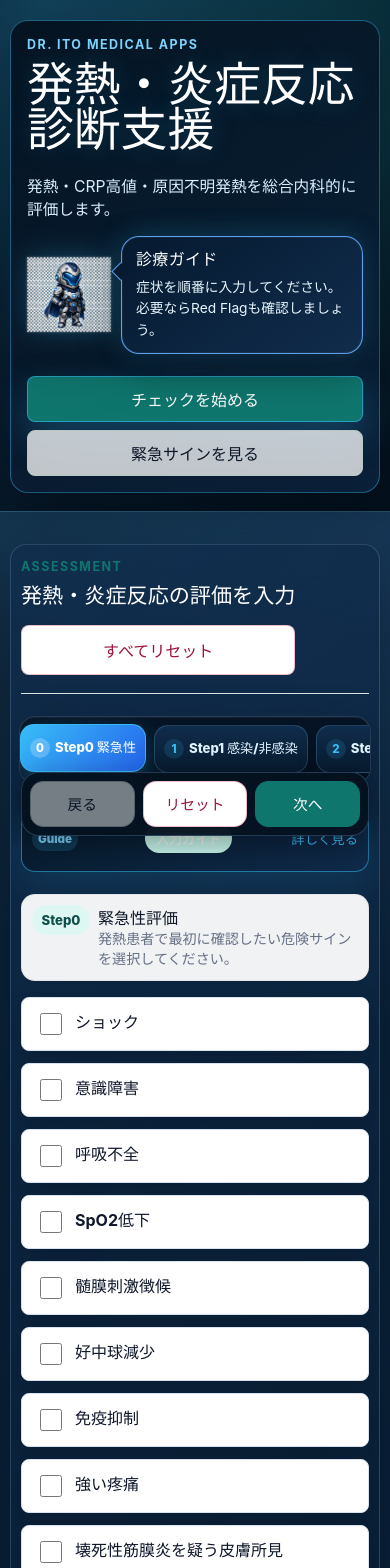
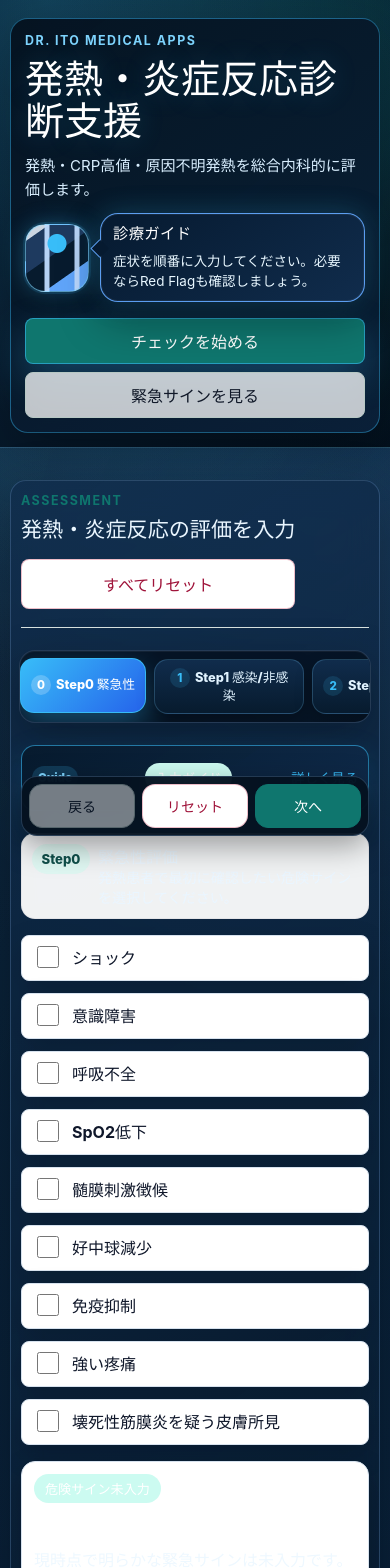
Before and after one commit to itooyoyo/fever-diagnostic-assistant, a React (Vite) app: page / in a window 390 px wide. Shown: the top 1568 px of the page. Built offline with nearby package versions, Linux system fonts and the light colour scheme.

Commit message:
fix(ui): improve mobile readability and layout

```diff
--- a/src/App.css
+++ b/src/App.css
@@ -2710,3 +2710,275 @@ textarea::placeholder {
     grid-template-columns: minmax(0, 1fr) 48px;
   }
 }
+
+/* iPhone final layout pass: compact, readable, no image checkerboard */
+.app-shell {
+  padding-bottom: calc(132px + env(safe-area-inset-bottom, 0px));
+}
+
+.hero-section {
+  padding-top: 34px;
+  padding-bottom: 24px;
+}
+
+.guide-helper {
+  grid-template-columns: 76px minmax(0, 1fr);
+  gap: 12px;
+  align-items: center;
+}
+
+.guide-helper img {
+  display: none;
+}
+
+.guide-helper::before {
+  content: "";
+  display: block;
+  width: 72px;
+  height: 76px;
+  border: 1px solid rgba(125, 211, 252, 0.62);
+  border-radius: 24px 24px 22px 22px;
+  background:
+    radial-gradient(circle at 50% 28%, #38bdf8 0 9px, transparent 10px),
+    linear-gradient(90deg, transparent 18px, rgba(191, 219, 254, 0.95) 19px 23px, transparent 24px),
+    linear-gradient(90deg, transparent 48px, rgba(191, 219, 254, 0.95) 49px 53px, transparent 54px),
+    linear-gradient(145deg, #cbd5e1 0 14%, #1e3a5f 15% 44%, #071b2e 45% 72%, #60a5fa 73% 100%);
+  box-shadow:
+    0 0 0 2px rgba(56, 189, 248, 0.12),
+    0 0 22px rgba(56, 189, 248, 0.34),
+    0 14px 28px rgba(0, 0, 0, 0.34);
+}
+
+.guide-bubble {
+  padding: 16px 20px;
+}
+
+.guide-bubble strong {
+  display: block;
+  margin-bottom: 3px;
+  color: #ffffff;
+  font-size: 1.08rem;
+  font-weight: 950;
+  letter-spacing: 0.02em;
+}
+
+.guide-bubble span {
+  color: #e8f7ff;
+  line-height: 1.62;
+}
+
+.step-bottom-nav {
+  bottom: max(8px, env(safe-area-inset-bottom, 0px));
+  padding: 7px;
+}
+
+.step-bottom-nav button {
+  min-height: 44px;
+  padding-block: 0;
+}
+
+.workspace {
+  padding-bottom: calc(64px + env(safe-area-inset-bottom, 0px));
+}
+
+.panel-heading h2,
+.input-toolbar h2,
+.step-heading h3,
+.step-heading p,
+.handoff dt,
+.handoff dd,
+.medical-note,
+.focus-heading h3,
+.focus-heading p {
+  color: #eaf6ff;
+}
+
+.summary-section .focus-heading h3,
+.summary-section .focus-heading p {
+  color: #0f172a;
+}
+
+.choice-group {
+  padding: 14px;
+}
+
+.choice-group legend {
+  float: left;
+  width: 100%;
+  margin: 0 0 10px;
+  padding: 0;
+  color: #0f172a;
+  line-height: 1.45;
+}
+
+.choice-group legend + * {
+  clear: both;
+}
+
+.toggle-card,
+.category-toggle-card,
+.radio-card {
+  min-height: 46px;
+  align-items: center;
+  padding: 10px 12px;
+}
+
+.toggle-card input,
+.radio-card input {
+  flex: 0 0 auto;
+  margin-top: 1px;
+}
+
+.toggle-card span,
+.category-toggle-card strong,
+.category-toggle-card small,
+.radio-card span {
+  min-width: 0;
+  overflow-wrap: anywhere;
+  word-break: normal;
+  line-height: 1.45;
+}
+
+.field-row {
+  padding: 12px;
+}
+
+.field-row label {
+  line-height: 1.45;
+}
+
+.unit-input {
+  display: grid;
+  grid-template-columns: minmax(0, 1fr) 46px;
+  align-items: center;
+}
+
+.unit-input input,
+select,
+input[type='number'],
+input[type='text'],
+input[type='search'],
+textarea {
+  min-height: 44px;
+}
+
+.unit-input small {
+  min-width: 42px;
+  align-self: center;
+  color: #334155;
+  text-align: left;
+}
+
+.step-tabs {
+  gap: 8px;
+  padding: 8px;
+}
+
+.step-tabs button {
+  min-width: 132px;
+  max-width: 168px;
+  padding: 8px 10px;
+  white-space: normal;
+  line-height: 1.28;
+}
+
+.restore-notice {
+  position: relative;
+  z-index: 1;
+  margin: 0 0 12px;
+  border-color: rgba(56, 189, 248, 0.28);
+  background: rgba(7, 27, 46, 0.86);
+  color: #dbeafe;
+}
+
+@media (max-width: 768px) {
+  .app-shell {
+    padding-bottom: calc(148px + env(safe-area-inset-bottom, 0px));
+  }
+
+  .hero-section {
+    padding: 18px 10px 14px;
+  }
+
+  .hero-copy {
+    padding: 14px;
+  }
+
+  .hero-copy h1,
+  h1 {
+    margin-bottom: 12px;
+    font-size: clamp(2.25rem, 10vw, 2.75rem);
+    line-height: 1.08;
+  }
+
+  .hero-copy .lead {
+    margin-bottom: 12px;
+    font-size: 0.94rem;
+    line-height: 1.55;
+  }
+
+  .guide-helper {
+    grid-template-columns: 66px minmax(0, 1fr);
+    gap: 9px;
+    margin-bottom: 12px;
+  }
+
+  .guide-helper::before {
+    width: 62px;
+    height: 66px;
+    border-radius: 20px;
+  }
+
+  .guide-bubble {
+    padding: 10px 12px;
+  }
+
+  .guide-bubble strong {
+    font-size: 0.96rem;
+  }
+
+  .guide-bubble span {
+    font-size: 0.84rem;
+    line-height: 1.5;
+  }
+
+  .hero-actions {
+    margin-top: 4px;
+  }
+
+  .input-panel {
+    padding: 12px 10px;
+  }
+
+  .choice-group,
+  .field-row,
+  .step-card,
+  .step-summary,
+  .summary-section {
+    padding: 12px;
+  }
+
+  .toggle-card,
+  .category-toggle-card,
+  .radio-card {
+    min-height: 44px;
+    padding: 9px 11px;
+  }
+
+  .step-tabs button {
+    min-width: 118px;
+    max-width: 150px;
+    font-size: 0.8rem;
+  }
+
+  .step-bottom-nav {
+    gap: 7px;
+    border-radius: 16px;
+    margin-top: 14px;
+  }
+
+  .step-bottom-nav button {
+    min-height: 44px;
+    font-size: 0.88rem;
+  }
+}
```
